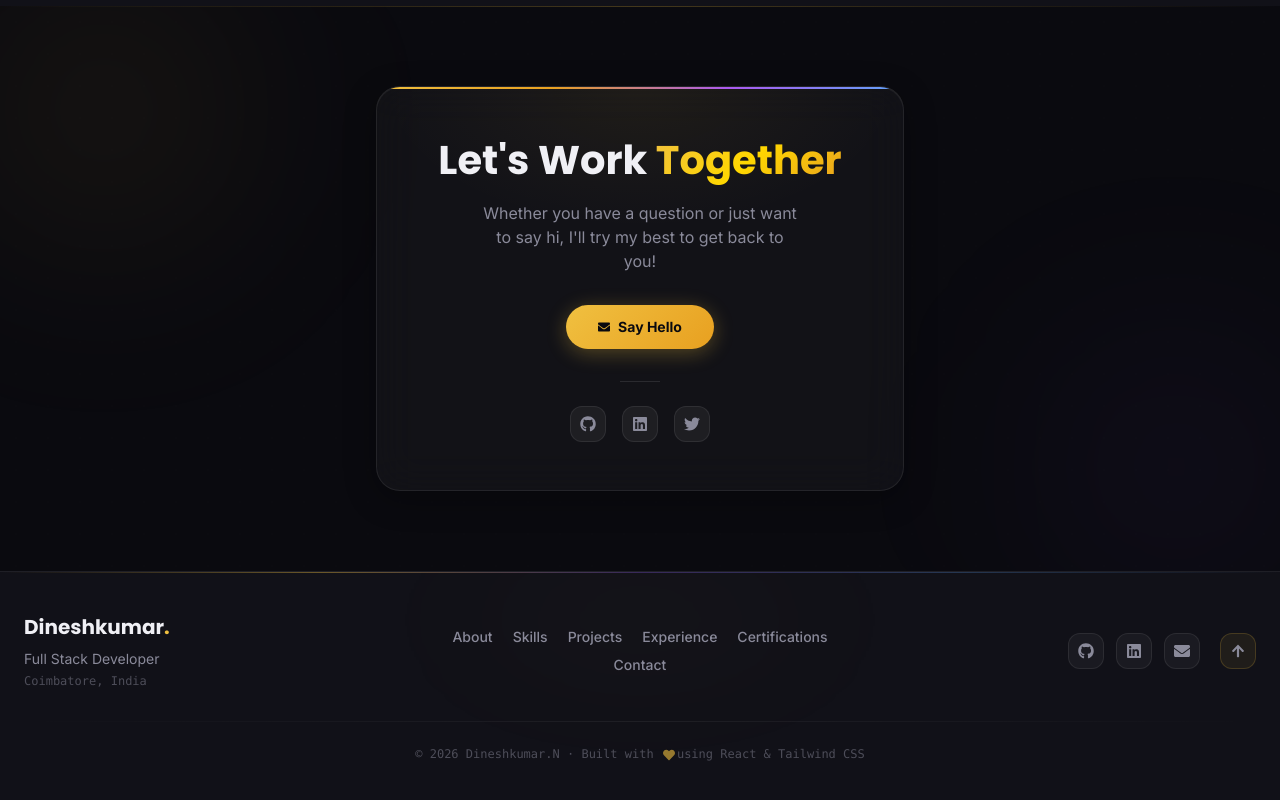
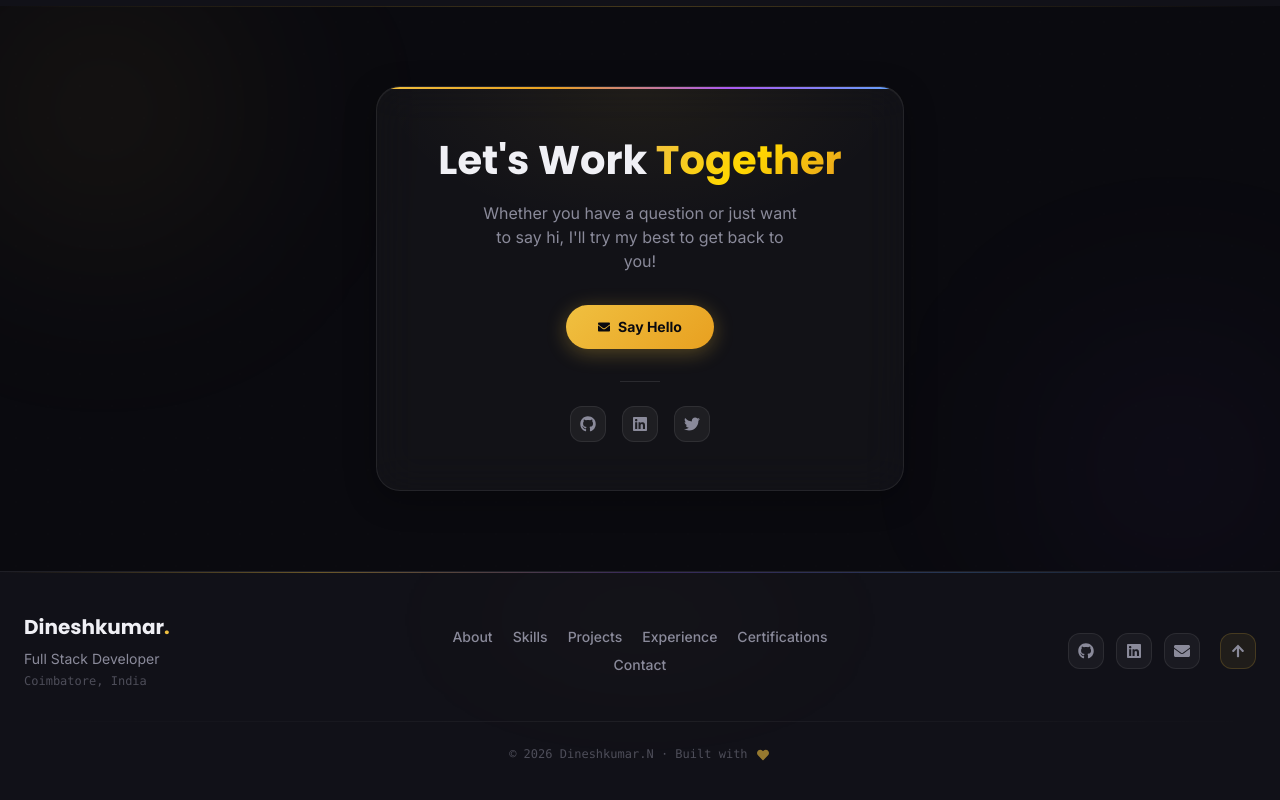
Before and after one commit to Dk821/portfolio-dev, a React (Vite) app: page / in a window 1280 px wide. Shown: the part 5464-6264 px from the top of the page. Built offline with nearby package versions, Linux system fonts and the light colour scheme.

Commit message:
footer  change

```diff
--- a/src/components/Footer.jsx
+++ b/src/components/Footer.jsx
@@ -102,7 +102,7 @@ const Footer = () => {
                 <p className="text-center text-text-secondary/50 text-xs font-mono">
                     © {new Date().getFullYear()} Dineshkumar.N · Built with{" "}
                     <FaHeart className="inline text-accent/60 text-xs mx-0.5" />
-                    using React & Tailwind CSS
+
                 </p>
             </div>
         </footer>
```
